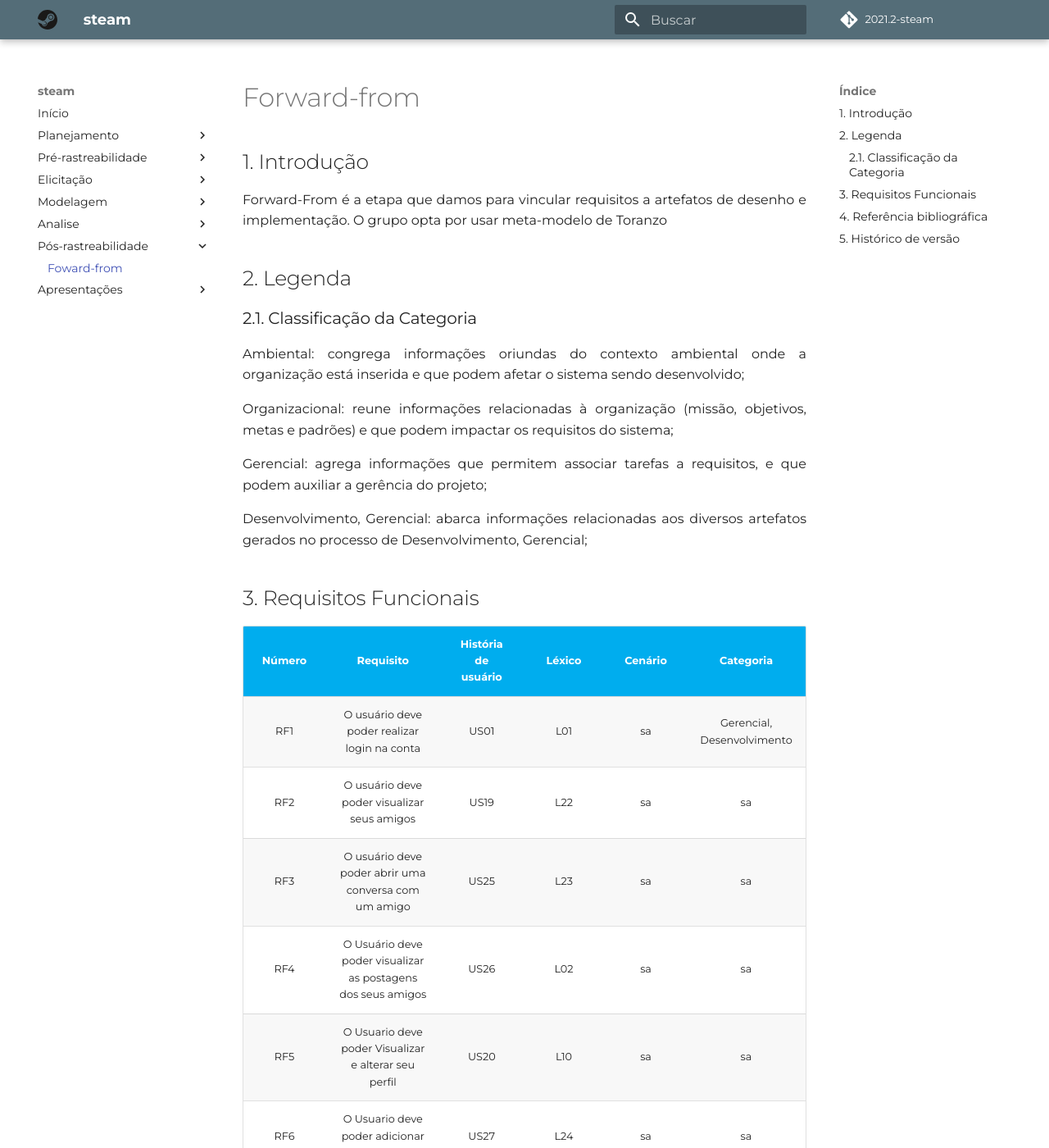
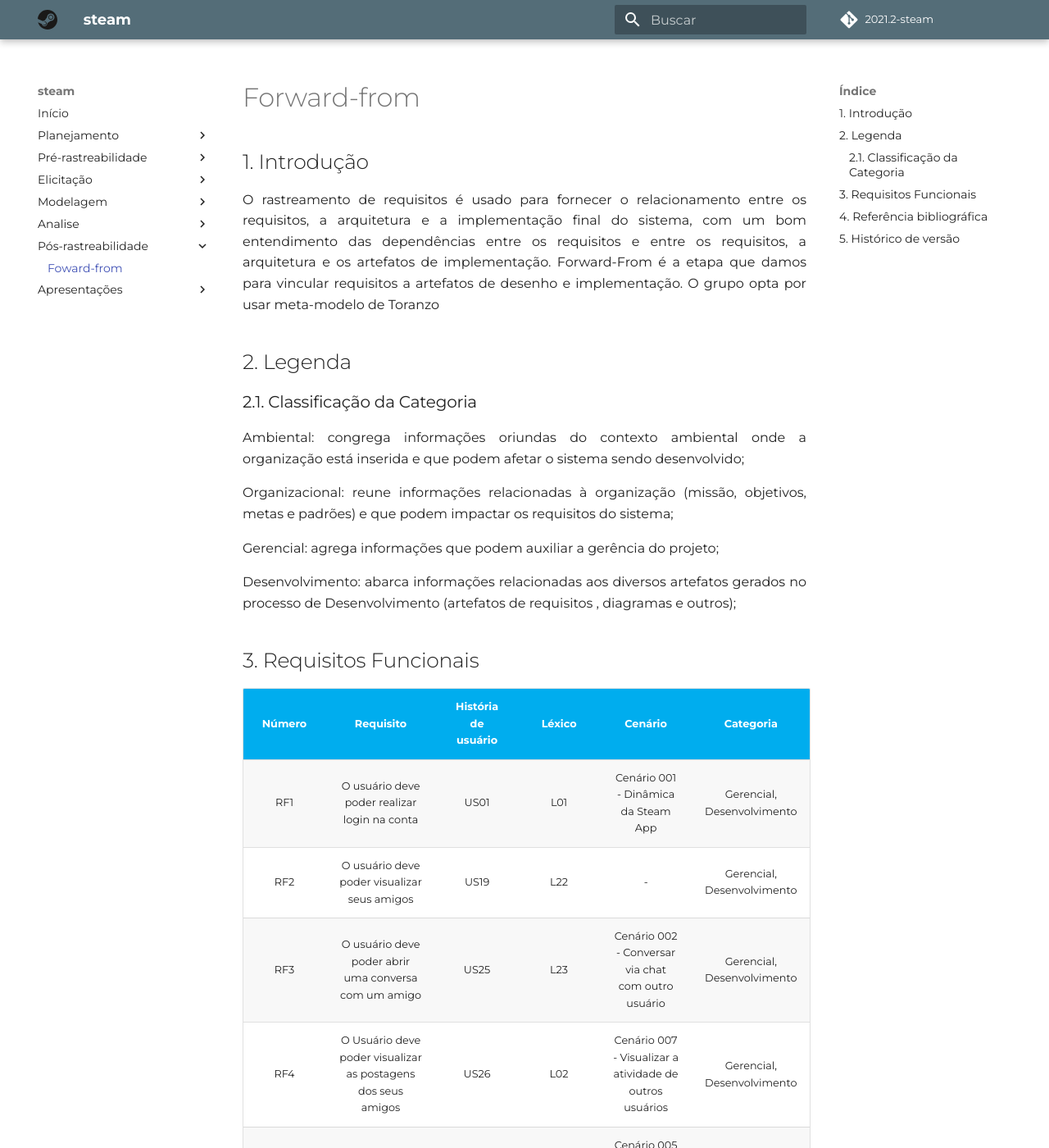
Before and after one commit to Requisitos-de-Software/2021.2-Steam, an MkDocs documentation site: the page built from docs/pos_rastreabilidade/foward_from.md, in a window 1280 px wide and 1400 px high. Shown: the whole window at 82% size. Built offline with MkDocs 1.6.1 and Material for MkDocs 9.7.7, drawn with Linux system fonts in a browser that asks for light colours; some web fonts are replaced; comment, search, counter and statistics services are not loaded; some of the changed text lies outside the part shown.

Commit message:
Create post-traceability and add presentation 5

```diff
--- a/docs/pos_rastreabilidade/foward_from.md
+++ b/docs/pos_rastreabilidade/foward_from.md
@@ -1,79 +1,81 @@
 # Forward-from
 
 ## 1. Introdução
-Forward-From é a etapa que damos para vincular requisitos a artefatos de desenho e implementação. O grupo opta por usar meta-modelo de Toranzo
+
+O rastreamento de requisitos é usado para fornecer o relacionamento entre os requisitos, a arquitetura e a implementação final do sistema, com um bom entendimento das dependências entre os requisitos e entre os requisitos, a arquitetura e os artefatos de implementação. Forward-From é a etapa que damos para vincular requisitos a artefatos de desenho e implementação. O grupo opta por usar meta-modelo de Toranzo
 
 ## 2. Legenda
 
 ### 2.1. Classificação da Categoria
+
 Ambiental: congrega informações oriundas do contexto ambiental onde a organização está inserida e que podem afetar o sistema sendo desenvolvido;
 
 Organizacional: reune informações relacionadas à organização (missão, objetivos, metas e padrões) e que podem impactar os requisitos do sistema;
 
-Gerencial: agrega informações que permitem associar tarefas a requisitos, e que podem auxiliar a gerência do projeto;
+Gerencial: agrega informações que podem auxiliar a gerência do projeto;
 
-Desenvolvimento, Gerencial: abarca informações relacionadas aos diversos artefatos gerados no processo de Desenvolvimento, Gerencial;
+Desenvolvimento: abarca informações relacionadas aos diversos artefatos gerados no processo de Desenvolvimento (artefatos de requisitos , diagramas e outros);
 
 ## 3. Requisitos Funcionais
 
 
 | Número | Requisito  | História de usuário | Léxico | Cenário | Categoria |
 | :------: | :----------------------------: | :------: | :-----------: | :------: | :-----------: |
-| RF1    | O usuário deve poder realizar login na conta  | US01 | L01   | sa | Gerencial, Desenvolvimento |
-| RF2    | O usuário deve poder visualizar seus amigos | US19 | L22    | sa | sa |
-| RF3    | O usuário deve poder abrir uma conversa com um amigo | US25 | L23    | sa | sa |
-| RF4    | O Usuário deve poder visualizar as postagens dos seus amigos | US26 | L02   | sa | sa |
-| RF5    | O Usuario deve poder Visualizar e alterar seu perfil | US20 | L10    | sa | sa |
-| RF6    | O Usuario deve poder adicionar um novo amigo         | US27 | L24   | sa | sa |
-| RF7    | O Usuario deve poder aceitar pedidos de amizade      | US28 | L24   | sa | sa |
-| RF8    | O Usuario deve poder bloquear outros usuários        | US29 | L25   | sa | sa |
-| RF9    | O Usuario deve poder vê suas partidas recentes       | US21 | L35   | sa | sa |
-| RF10   | O usuario deve poder remover um amigo                | US30 | L25  | sa | sa |
-| RF11   | O usuario deve poder promover amigo a moderador de transmissão | US31 | L02 | sa | sa |
-| RF12   | O usuario deve poder fazer parte de grupos     | US32 | L02   | sa | sa |
-| RF13   | O usuario deve poder sair dos grupos    | US33 | L02   | sa | sa |
-| RF14   | O usuário deve poder listar suas capturas de telas em jogos | US22  | L04   | sa | sa |
-| RF15   | O Usuário deve poder vê suas insígnias | US23 | L05   | sa | sa |
-| RF16   | O Usuario deve poder listar itens do inventario | US24 | L06   | sa | sa |
-| RF17   | O usuário deve poder propor trocar de itens entre inventarios | US34 | L06   | sa | sa |
-| RF18   | O usuário deve poder vê o mercado da comunidade | US35 | L07   | sa | sa |
-| RF19   | o usuario deve poder ter acesso a pagina inicial da comunidade | US36 | L07   | sa | sa |
-| RF20   | O usuário deve poder vê as discursões da comunidade | US37 | L07   | sa | sa |
-| RF21   | O usuario deve poder acompanhar as transmissões | US38 | L20   | sa | sa |
-| RF22   | O usuario deve poder ter acesso sua biblioteca |  US02 | L08   | sa | sa |
-| RF23   | O Usuario deve poder ter acesso a suporte de jogos, softwares, etc | US47 | L08   | sa | sa |
-| RF24   | O Usuario deve poder ter acesso a suporte a compras | US48 | L09   | sa | sa |
-| RF25   | O Usuario deve poder ter acesso a suporte a problemas específicos no steamOS| US49 | L09   | sa | sa |
-| RF26   | O usuario deve poder ter acesso a suporte a conta | US50 | L10   | sa | sa |
-| RF27   | O Usuario deve poder ter acesso a suporte a trocas, presentes, mercado da comunidade e pontos steam | US51 | L12   | sa | sa |
-| RF28   | O Usuario deve poder ter acesso a suporte ao cliente steam | US52 | L12   | sa | sa |
-| RF29   | O Usuario deve poder ter acesso a suporte a comunidade steam | US53 | L12   | sa | sa |
-| RF30   | O Usuario deve poder ter acesso a suporte ao hardware steam | US54 | L12   | sa | sa |
-| RF31   | O usuario deve poder ter acesso aos historicos de chamados no suporte steam | US55 | L12   | sa | sa |
-| RF32   | O Usuario deve poder ficar offline | US03 | L33   | sa | sa |
-| RF33   | O Usuario deve poder finalizar sessão | US04 | L26    | sa | sa |
-| RF34   | O Usuario deve poder aprovar anuncios do mercado | US05 | L36    | sa | sa |
-| RF35   | O usuario deve poder visualizar token de acesso ao aplicativo desktop | US06 | L19   | sa | sa |
-| RF36   | O usuario deve poder visualizar o catalogo da loja | US07 | L09   | sa | sa |
-| RF37   | O usuario deve poder escolher produtos do catalogo | US08 | L09   | sa | sa |
-| RF38   | O usuario deve poder ter acesso ao carrinho de compras | US09 | L09   | sa | sa |
-| RF39   | O usuario deve poder ter acesso a busca de produtos do carrinho | US10 | L09   | sa | sa |
-| RF40   | O Usuario deve poder ter acesso a lista de desejos de produtos do catalogo | US11 | L09   | sa | sa |
-| RF41   | O usuario deve poder ter acesso a noticias da steam | US39 | L20   | sa | sa |
-| RF42   | O usuario deve poder ter acesso aos detalhes da conta | US12 | L21 | sa | sa |
-| RF43   | O usuario deve poder avaliar produto do catalogo | US13 | L09  | sa | sa |
-| RF44   | O usuario deve poder escrever uma resenha sobre produto do catalogo | US14 | L18   | sa | sa |
-| RF45   | O usuario deve poder visualizar comentarios em treads criadas na comunidade | US40 | L20   | sa | sa |
-| RF46   | O usuario deve poder vê itens novos adiquiridos no inventario | US15 | L34  | sa | sa |
-| RF47   | O usuario deve poder vê a lista de presentes enviados pelos amigos | US41 | L34  | sa | sa |
-| RF48   | O usuario deve poder vê as recomendações no perfil do jogo  | US42 | L20  | sa | sa |
-| RF49   | O usuario deve poder reagir com figurinhas diferentes as postagens do perfil do jogo | US43 | L16    | sa | sa |
-| RF50   | O usuario pode criar uma comunidade de jogos ou canais de transmissão | US44 | L02   | sa | sa |
-| RF51   | o usuario pode restringir numero de caracteres na comunicação da comunidade | US45 | L20  | sa | sa |
-| RF52   | O sistema deverá permitir que o usuario desmonte itens do usuario em troca de gemas | US16 | L15   | sa | sa |
-| RF53   | O usuario deve poder fabricar itens especificos com as gemas | US17 | L15   | sa | sa |
-| RF54   | O usuario só pode criar itens de produtos já comprados no catalogo da steam | US18 | L15   | sa | sa |
-| RF55   | O usuario pode trocar itens criados com outros usuarios | US46 | L31  | sa | sa |
+| RF1    | O usuário deve poder realizar login na conta  | US01 | L01   | Cenário 001 - Dinâmica da Steam App | Gerencial, Desenvolvimento |
+| RF2    | O usuário deve poder visualizar seus amigos | US19 | L22    | - | Gerencial, Desenvolvimento |
+| RF3    | O usuário deve poder abrir uma conversa com um amigo | US25 | L23    | Cenário 002 - Conversar via chat com outro usuário | Gerencial, Desenvolvimento |
+| RF4    | O Usuário deve poder visualizar as postagens dos seus amigos | US26 | L02   | Cenário 007 - Visualizar a atividade de outros usuários  | Gerencial, Desenvolvimento |
+| RF5    | O Usuario deve poder Visualizar e alterar seu perfil | US20 | L10    | Cenário 005 - Visualizar Informações do perfil Cenário 006 - Editar Informações do perfil | Gerencial, Desenvolvimento |
+| RF6    | O Usuario deve poder adicionar um novo amigo         | US27 | L24   | - | Gerencial, Desenvolvimento |
+| RF7    | O Usuario deve poder aceitar pedidos de amizade      | US28 | L24   | - | Gerencial, Desenvolvimento |
+| RF8    | O Usuario deve poder bloquear outros usuários        | US29 | L25   | - | Gerencial, Desenvolvimento |
+| RF9    | O Usuario deve poder vê suas partidas recentes       | US21 | L35   | - | Gerencial, Desenvolvimento |
+| RF10   | O usuario deve poder remover um amigo                | US30 | L25  | - | Gerencial, Desenvolvimento |
+| RF11   | O usuario deve poder promover amigo a moderador de transmissão | US31 | L02 | - | Gerencial, Desenvolvimento |
+| RF12   | O usuario deve poder fazer parte de grupos     | US32 | L02   | - | Gerencial, Desenvolvimento |
+| RF13   | O usuario deve poder sair dos grupos    | US33 | L02   | - | Gerencial, Desenvolvimento |
+| RF14   | O usuário deve poder listar suas capturas de telas em jogos | US22  | L04   | - | Gerencial, Desenvolvimento |
+| RF15   | O Usuário deve poder vê suas insígnias | US23 | L05   | - | Gerencial, Desenvolvimento |
+| RF16   | O Usuario deve poder listar itens do inventario | US24 | L06   | - | Gerencial, Desenvolvimento |
+| RF17   | O usuário deve poder propor trocar de itens entre inventarios | US34 | L06   | - | Gerencial, Desenvolvimento |
+| RF18   | O usuário deve poder vê o mercado da comunidade | US35 | L07   | - | Gerencial, Desenvolvimento |
+| RF19   | o usuario deve poder ter acesso a pagina inicial da comunidade | US36 | L07   | - | Gerencial, Desenvolvimento |
+| RF20   | O usuário deve poder vê as discursões da comunidade | US37 | L07   | - | Gerencial, Desenvolvimento |
+| RF21   | O usuario deve poder acompanhar as transmissões | US38 | L20   | - | Gerencial, Desenvolvimento |
+| RF22   | O usuario deve poder ter acesso sua biblioteca |  US02 | L08   | Cenário 003 - Visualizar sua biblioteca de jogos na Steam | Gerencial, Desenvolvimento |
+| RF23   | O Usuario deve poder ter acesso a suporte de jogos, softwares, etc | US47 | L08   | - | Gerencial, Desenvolvimento |
+| RF24   | O Usuario deve poder ter acesso a suporte a compras | US48 | L09   | - | Gerencial, Desenvolvimento |
+| RF25   | O Usuario deve poder ter acesso a suporte a problemas específicos no steamOS| US49 | L09 | - | Gerencial, Desenvolvimento |
+| RF26   | O usuario deve poder ter acesso a suporte a conta | US50 | L10   | - | Gerencial, Desenvolvimento |
+| RF27   | O Usuario deve poder ter acesso a suporte a trocas, presentes, mercado da comunidade e pontos steam | US51 | L12   | - | Gerencial, Desenvolvimento |
+| RF28   | O Usuario deve poder ter acesso a suporte ao cliente steam | US52 | L12   | - | Gerencial, Desenvolvimento |
+| RF29   | O Usuario deve poder ter acesso a suporte a comunidade steam | US53 | L12   | - | Gerencial, Desenvolvimento |
+| RF30   | O Usuario deve poder ter acesso a suporte ao hardware steam | US54 | L12   | - | Gerencial, Desenvolvimento |
+| RF31   | O usuario deve poder ter acesso aos historicos de chamados no suporte steam | US55 | L12   | - | Gerencial, Desenvolvimento |
+| RF32   | O Usuario deve poder ficar offline | US03 | L33   | - | Gerencial, Desenvolvimento |
+| RF33   | O Usuario deve poder finalizar sessão | US04 | L26    | - | Gerencial, Desenvolvimento |
+| RF34   | O Usuario deve poder aprovar anuncios do mercado | US05 | L36    | - | Gerencial, Desenvolvimento |
+| RF35   | O usuario deve poder visualizar token de acesso ao aplicativo desktop | US06 | L19   | - | Gerencial, Desenvolvimento |
+| RF36   | O usuario deve poder visualizar o catalogo da loja | US07 | L09   | - | Gerencial, Desenvolvimento |
+| RF37   | O usuario deve poder escolher produtos do catalogo | US08 | L09   | - | Gerencial, Desenvolvimento |
+| RF38   | O usuario deve poder ter acesso ao carrinho de compras | US09 | L09   | Cenário 004 - Comprar jogos onlines via Steam app | Gerencial, Desenvolvimento |
+| RF39   | O usuario deve poder ter acesso a busca de produtos do carrinho | US10 | L09   | - | Gerencial, Desenvolvimento |
+| RF40   | O Usuario deve poder ter acesso a lista de desejos de produtos do catalogo | US11 | L09   | - | Gerencial, Desenvolvimento |
+| RF41   | O usuario deve poder ter acesso a noticias da steam | US39 | L20   | - | Gerencial, Desenvolvimento |
+| RF42   | O usuario deve poder ter acesso aos detalhes da conta | US12 | L21 | - | Gerencial, Desenvolvimento |
+| RF43   | O usuario deve poder avaliar produto do catalogo | US13 | L09  | - | Gerencial, Desenvolvimento |
+| RF44   | O usuario deve poder escrever uma resenha sobre produto do catalogo | US14 | L18   | - | Gerencial, Desenvolvimento |
+| RF45   | O usuario deve poder visualizar comentarios em treads criadas na comunidade | US40 | L20   | - | Gerencial, Desenvolvimento |
+| RF46   | O usuario deve poder vê itens novos adiquiridos no inventario | US15 | L34  | - | Gerencial, Desenvolvimento |
+| RF47   | O usuario deve poder vê a lista de presentes enviados pelos amigos | US41 | L34  | - | Gerencial, Desenvolvimento |
+| RF48   | O usuario deve poder vê as recomendações no perfil do jogo  | US42 | L20  | - | Gerencial, Desenvolvimento |
+| RF49   | O usuario deve poder reagir com figurinhas diferentes as postagens do perfil do jogo | US43 | L16    | - | Gerencial, Desenvolvimento |
+| RF50   | O usuario pode criar uma comunidade de jogos ou canais de transmissão | US44 | L02   | - | Gerencial, Desenvolvimento |
+| RF51   | o usuario pode restringir numero de caracteres na comunicação da comunidade | US45 | L20  | - | Gerencial, Desenvolvimento |
+| RF52   | O sistema deverá permitir que o usuario desmonte itens do usuario em troca de gemas | US16 | L15   | - | Gerencial, Desenvolvimento |
+| RF53   | O usuario deve poder fabricar itens especificos com as gemas | US17 | L15   | - | Gerencial, Desenvolvimento |
+| RF54   | O usuario só pode criar itens de produtos já comprados no catalogo da steam | US18 | L15   | - | Gerencial, Desenvolvimento |
+| RF55   | O usuario pode trocar itens criados com outros usuarios | US46 | L31  | - | Gerencial, Desenvolvimento |
 
 ## 4. Referência bibliográfica
 > - SERRANO, Milene; SERRANO, Maurício. Requisitos - Aula 24. 2019.
--- a/mkdocs.yml
+++ b/mkdocs.yml
@@ -67,5 +67,6 @@
       - Apresentação 2: apresentacoes/apresentacao2.md
       - Apresentação 3: apresentacoes/apresentacao3.md
       - Apresentação 4: apresentacoes/apresentacao4.md
+      - Apresentação 5: apresentacoes/apresentacao5.md
 
 dev_addr: "0.0.0.0:8000"
```
Also changed, not shown: docs/apresentacoes/apresentacao5.md (added, +17 -0 lines).
